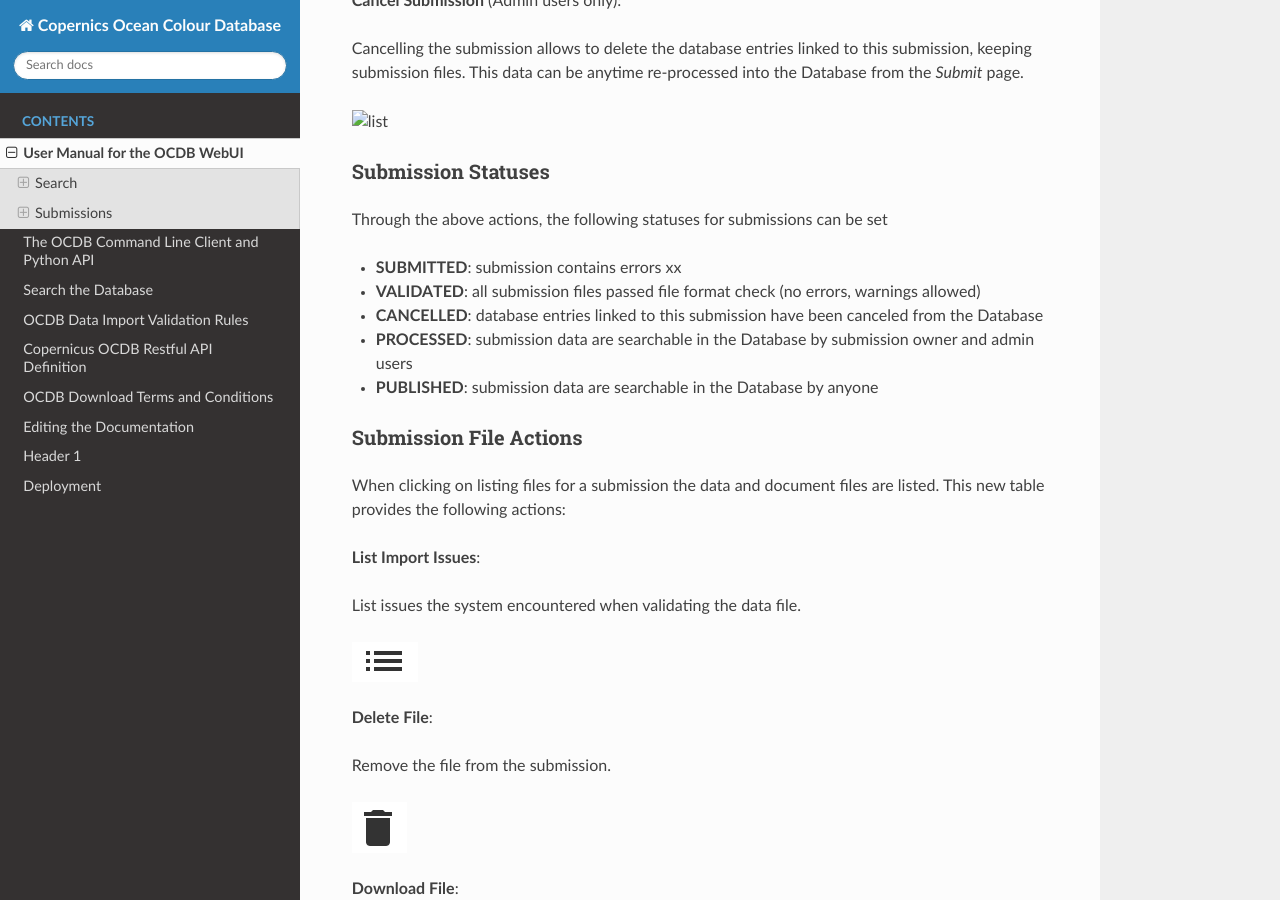
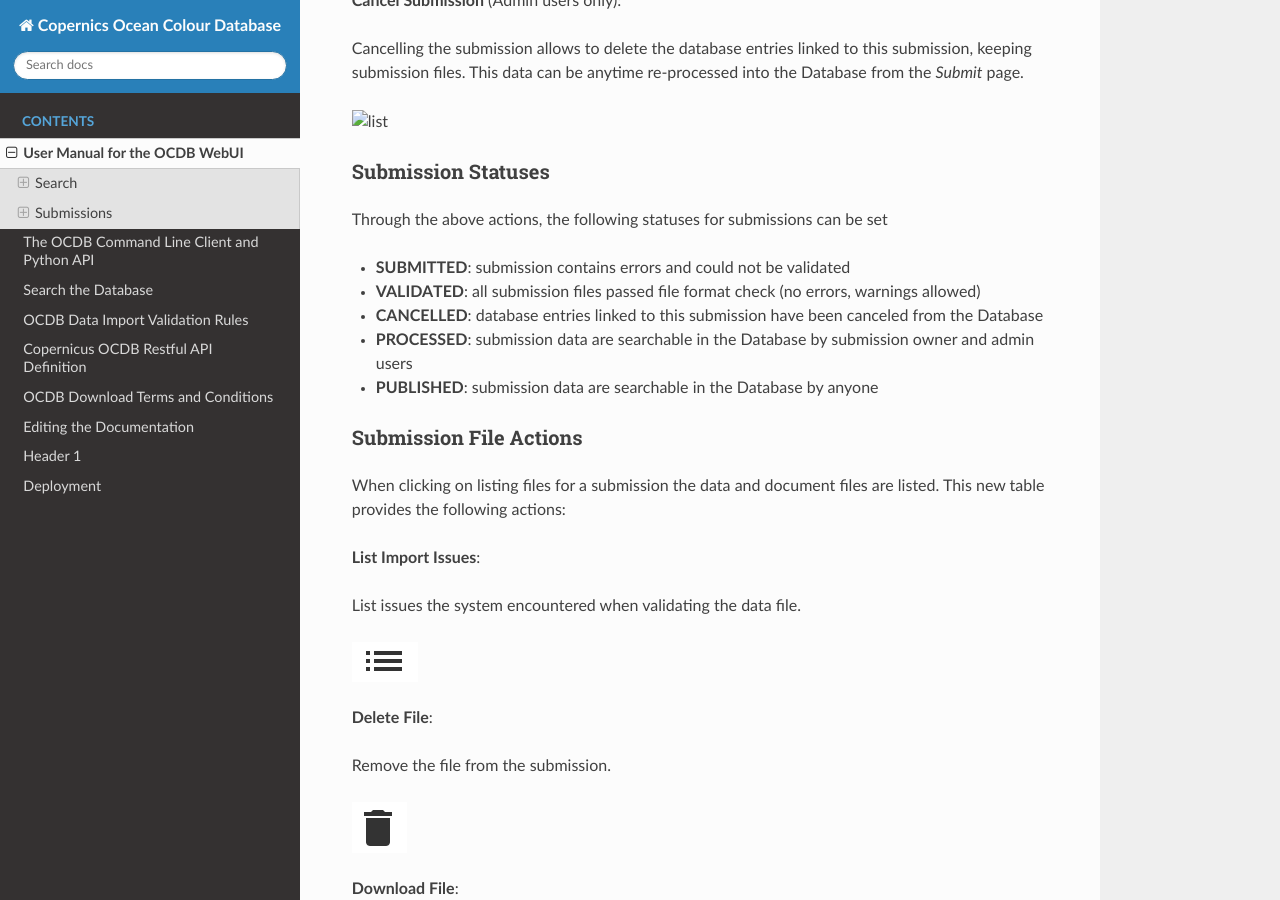
Before and after one commit to javierconcha/ocdb-docs, a Sphinx documentation site: the page built from docs/source/ocdb-webui.md, in a window 1280 px wide and 900 px high, scrolled down 3666 px. Built offline with Sphinx 7.4.7 and the Read the Docs theme 2.0.0, drawn with Linux system fonts in a browser that asks for light colours; pages that are not in the unit, such as notebooks, are missing from menus.

Commit message:
Update docs/source/ocdb-webui.md

```diff
--- a/docs/source/ocdb-webui.md
+++ b/docs/source/ocdb-webui.md
@@ -119,7 +119,7 @@
 
 Through the above actions, the following statuses for submissions can be set
 
-- __SUBMITTED__: submission contains errors xx
+- __SUBMITTED__: submission contains errors and could not be validated
 - __VALIDATED__: all submission files passed file format check (no errors, warnings allowed)
 - __CANCELLED__: database entries linked to this submission have been canceled from the Database
 - __PROCESSED__: submission data are searchable in the Database by submission owner and admin users
```
